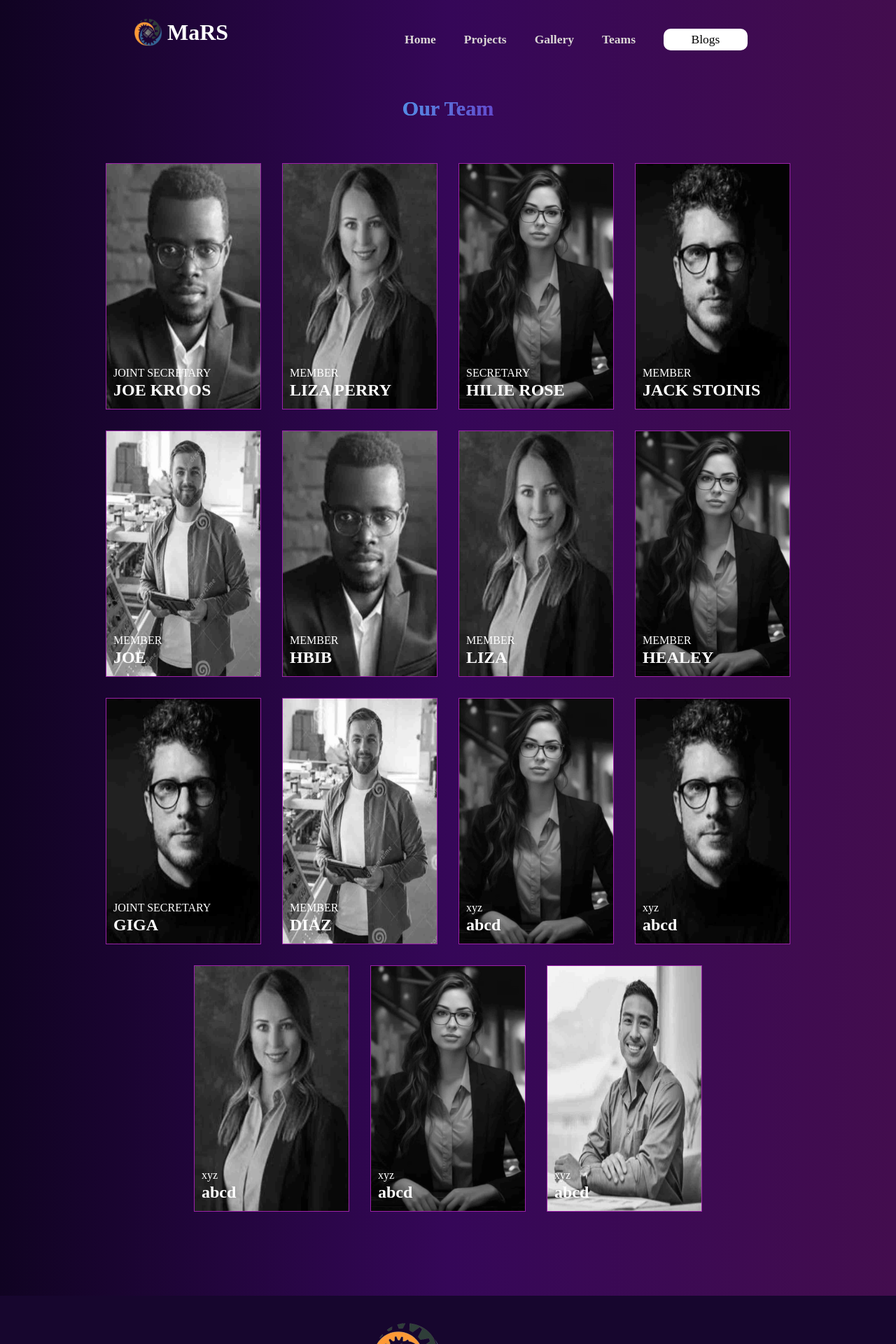
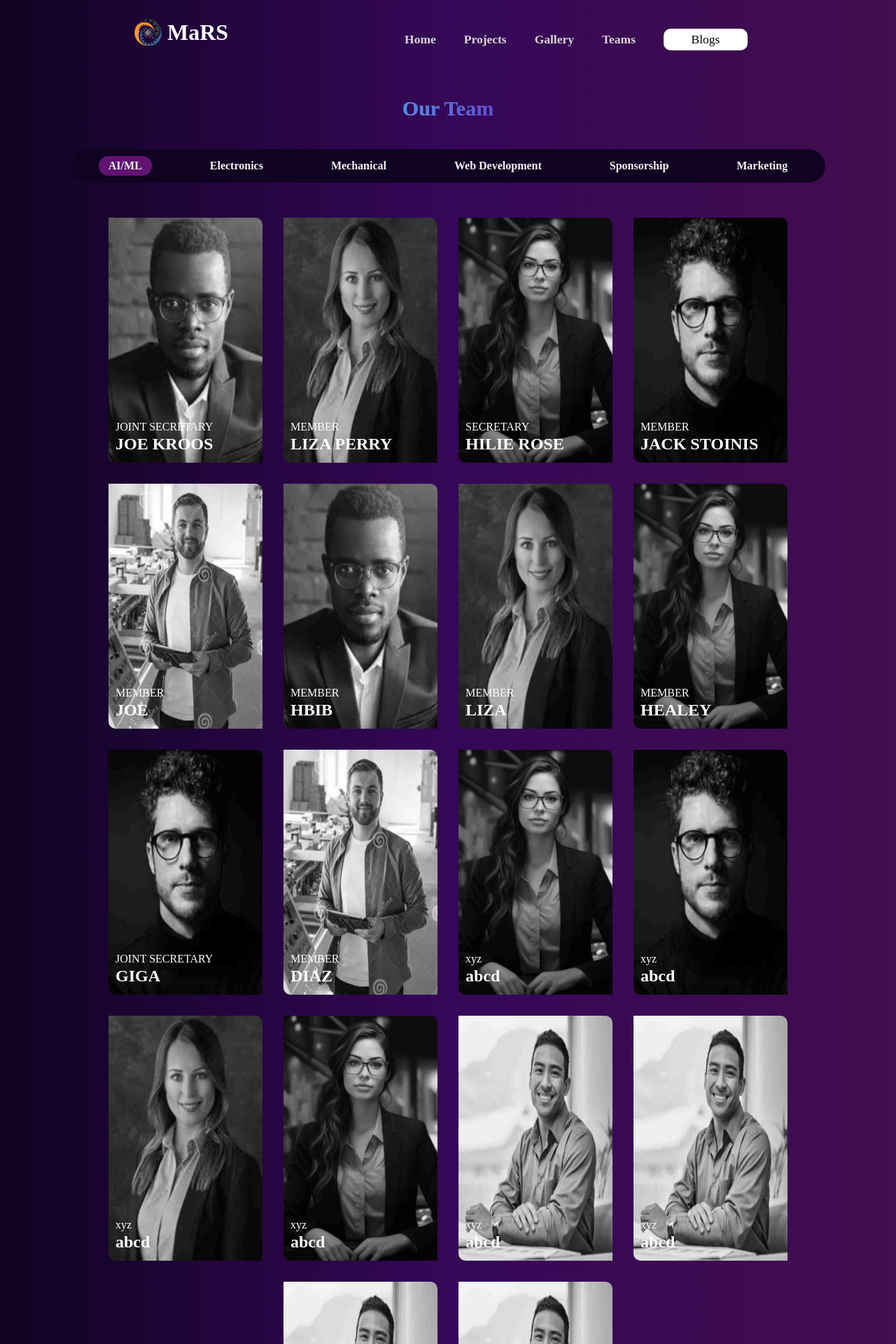
Before and after one commit to Saga690/marsiitr.github.io, a React (Create React App) app: page /Teams in a window 1280 px wide. Shown: the top 1920 px of the page at 70% size. Built offline with nearby package versions, Linux system fonts and the light colour scheme; grey boxes are pictures that could not be loaded; a web font is replaced by a local one.

Commit message:
changes to teams page

```diff
--- a/src/components/Card/Cards.css
+++ b/src/components/Card/Cards.css
@@ -10,6 +10,29 @@
     flex-direction: column;
     /* flex-wrap: wrap; */
     align-items: center;
+}
+
+.vert-container {
+    background-color: #100322;
+    color: whitesmoke;
+    width: 78vw;
+    padding: 10px 40px;
+    border-radius: 30px;
+    display: flex;
+    justify-content: space-between;
+    margin-bottom: 30px;
+}
+
+.vert-container span {
+    cursor: pointer;
+    /* background-color: #350758; */
+    padding: 5px 14px;
+    border-radius: 30px;
+    font-weight: 600;
+}
+
+.vert-container span:first-child {
+    background-color: #621272;
 }
 
 /* .gradient-text {
@@ -54,7 +77,7 @@
     gap: 10px;
     /* min-width: 250px; */
     height: 350px;
-    border: 0.5px solid #9C22AA;
+    /* border: 0.5px solid #9C22AA; */
     gap: 5px;
     cursor: pointer;
 }
@@ -62,6 +85,7 @@
 .cards img {
     filter: grayscale(100%);
     transition: all 0.3s ease;
+    border-radius: 0px 10px;
 }
 
 .cards:hover img {
--- a/src/components/Card/Cards.js
+++ b/src/components/Card/Cards.js
@@ -92,6 +92,24 @@ const CardsDetail = [
     por: "xyz",
     titleclass: "Teams-members",
   },
+  {
+    background: "member.jpg",
+    name: "abcd",
+    por: "xyz",
+    titleclass: "Teams-members",
+  },
+  {
+    background: "member.jpg",
+    name: "abcd",
+    por: "xyz",
+    titleclass: "Teams-members",
+  },
+  {
+    background: "member.jpg",
+    name: "abcd",
+    por: "xyz",
+    titleclass: "Teams-members",
+  },
 ];
 
 function Teams() {
@@ -100,6 +118,16 @@ function Teams() {
       <div className="Teams">
         <div className="Heading">
           <h4>Our Team</h4>
+        </div>
+        <div className="verts">
+          <div className="vert-container">
+            <span>AI/ML</span>
+            <span>Electronics</span>
+            <span>Mechanical</span>
+            <span>Web Development</span>
+            <span>Sponsorship</span>
+            <span>Marketing</span>
+          </div>
         </div>
         <div className="Members">
           {CardsDetail.map((Card, index) => (
```
